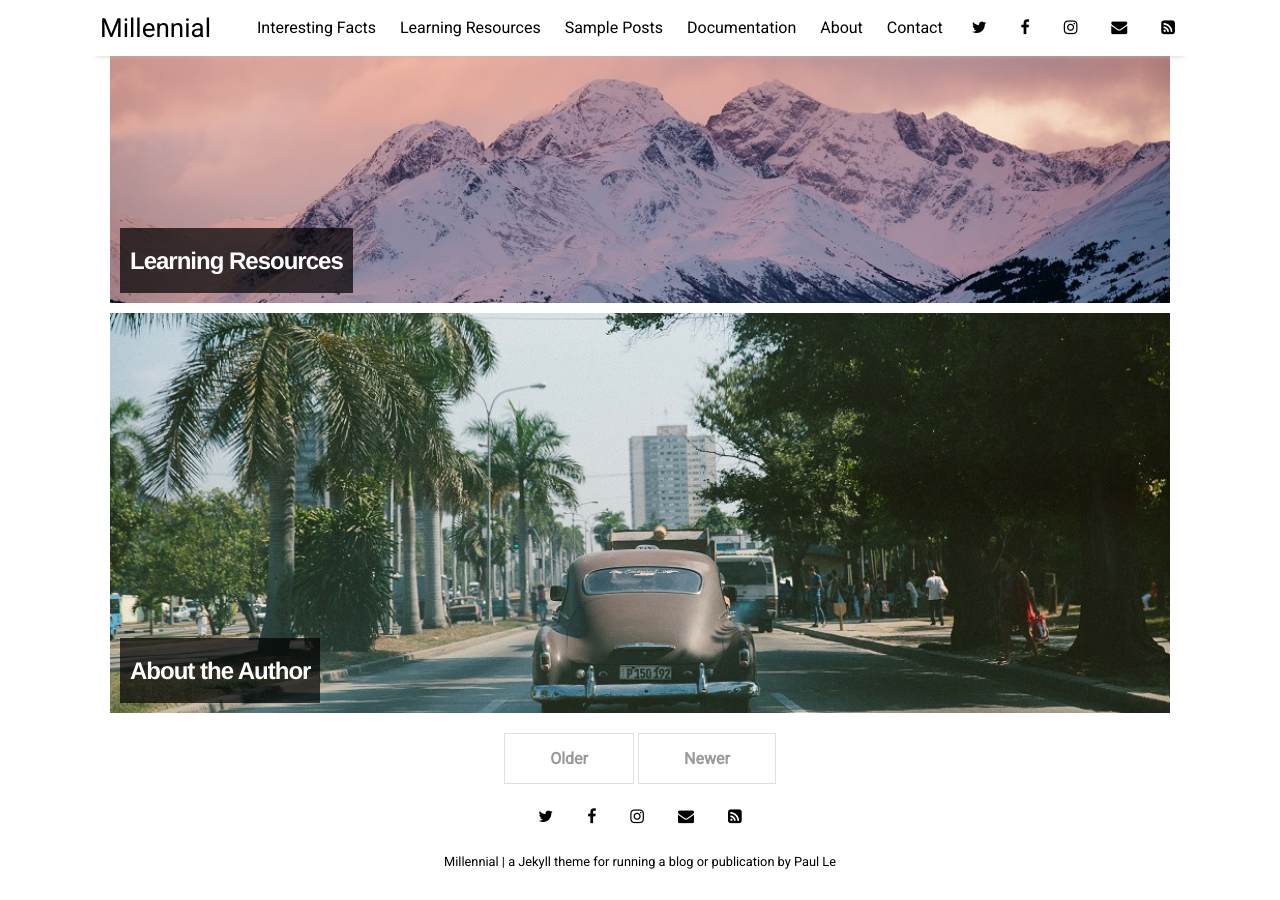
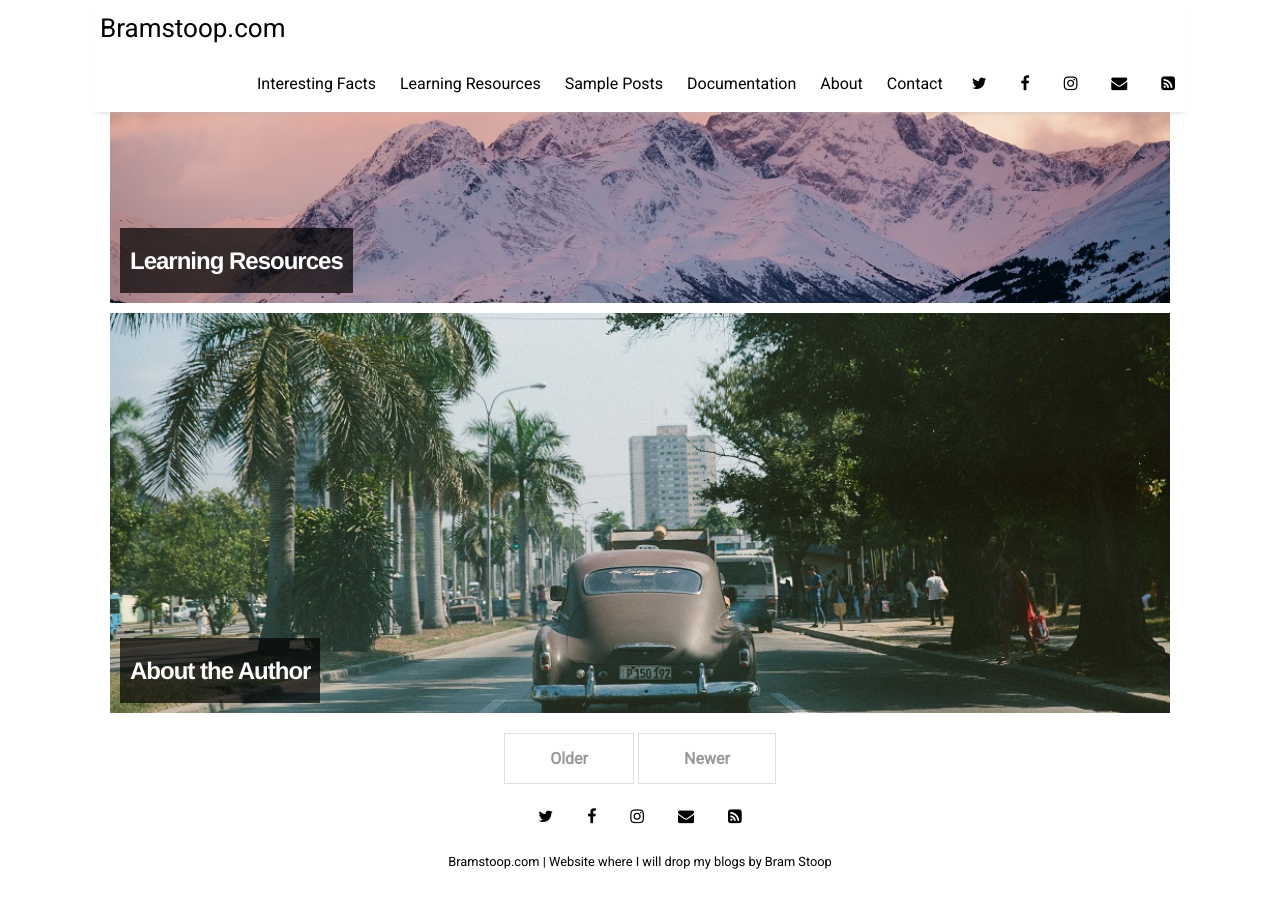
Before and after one commit to bstoop-github/bramstoopcom, a Jekyll site: the page built from index.html, in a window 1280 px wide and 900 px high, scrolled down 1398 px. Built offline with Jekyll 4.4.1, drawn with Linux system fonts in a browser that asks for light colours; nearby versions of some CDN libraries; the list of posts is cut into pages by our own code.

Commit message:
updateConfigYML

```diff
--- a/_config.yml
+++ b/_config.yml
@@ -14,9 +14,9 @@ sass:
   style: :nested
 
 # Customise atom feed settings (this is where Jekyll-Feed gets configuration information)
-title:		           "Millennial"
-description:	       "a Jekyll theme for running a blog or publication"
-author:              "Paul Le"
+title:		           "Bramstoop.com"
+description:	       "Website where I will drop my blogs"
+author:              "Bram Stoop"
 
 # RSS 2.0 can be used instead of Atom by uncommenting following two lines
 #feed:
```
